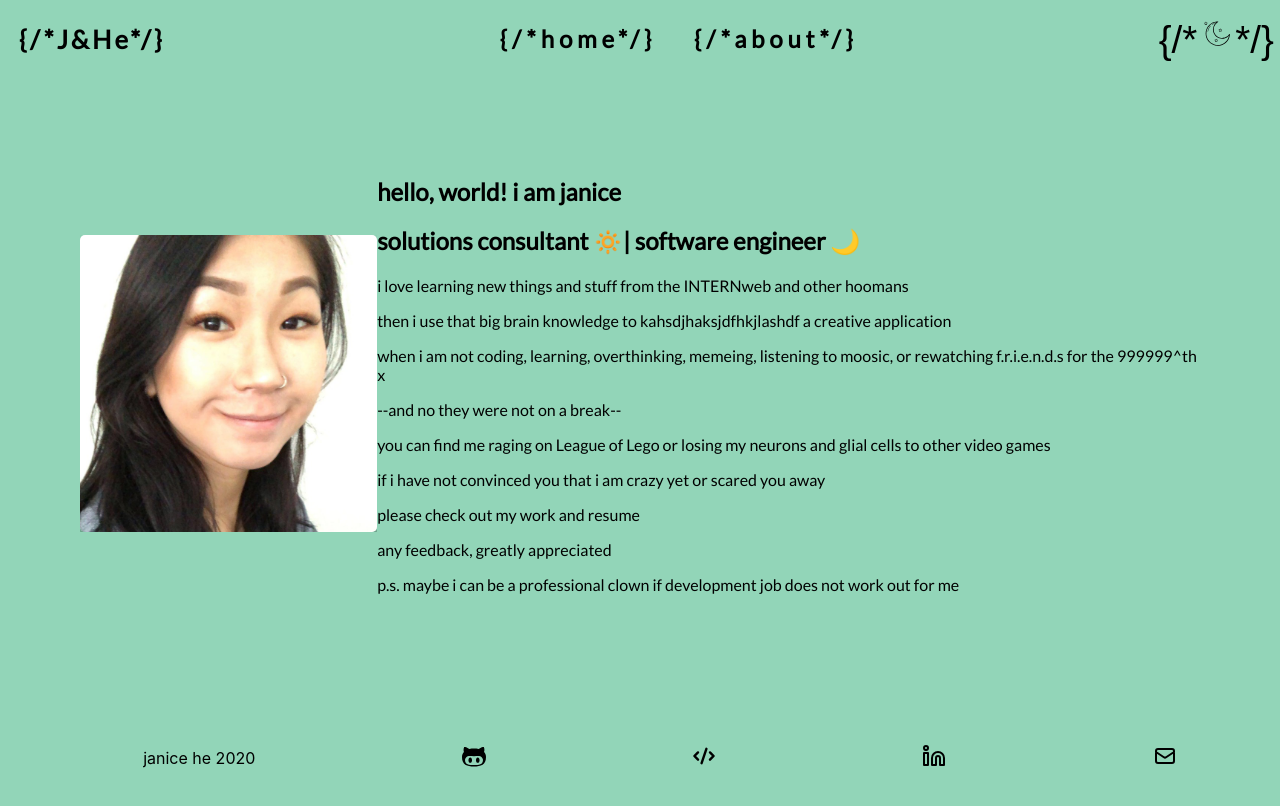
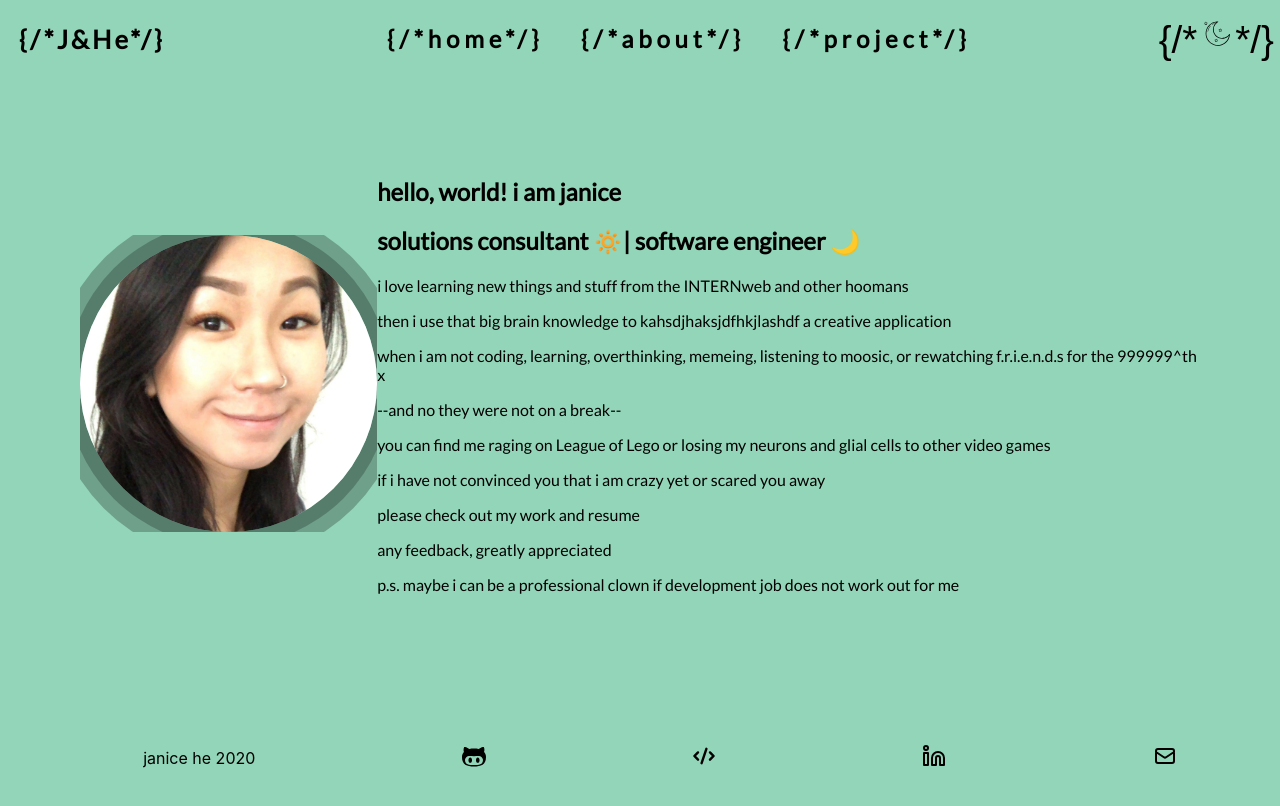
Before and after one commit to JaniceHe26/portfolio-nextjs, a Next.js app: page /about in a window 1280 px wide. Shown: the top 806 px of the page. Built offline with nearby package versions, Linux system fonts and the light colour scheme.

Commit message:
edited links and added box-shadow to my profile picture

```diff
--- a/src/components/Nav/Nav.tsx
+++ b/src/components/Nav/Nav.tsx
@@ -7,7 +7,9 @@ export default function Nav(): ReactElement {
     <div className='nav-container'>
       <title>Janice He</title>
       <header className='name-header'>
-        {`{/*J&He*/}`}
+        <Link href='/'>
+          {`{/*J&He*/}`}
+        </Link>
       </header>
       <nav>
         <ul className='list-container'>
@@ -21,6 +23,11 @@ export default function Nav(): ReactElement {
               <a>{`{/*about*/}`}</a>
             </Link>
           </li>
+          <li>
+            <Link href='/project'>
+              <a>{`{/*project*/}`}</a>
+            </Link>
+          </li>
         </ul>
       </nav>
       <Button />
--- a/src/styles/components/about.scss
+++ b/src/styles/components/about.scss
@@ -1,6 +1,6 @@
 .profile-img {
-  border-radius: 5px;
-  box-shadow: 0 14px 28px rgba(0,0,0,0.25), 0 10px 10px rgba(0,0,0,0.22);
+  border-radius: 50%;
+  box-shadow: 0 0 0 28px rgba(0,0,0,0.25), 0 0 0 14px rgba(0,0,0,0.22);
 }
 
 .about-container {
```
